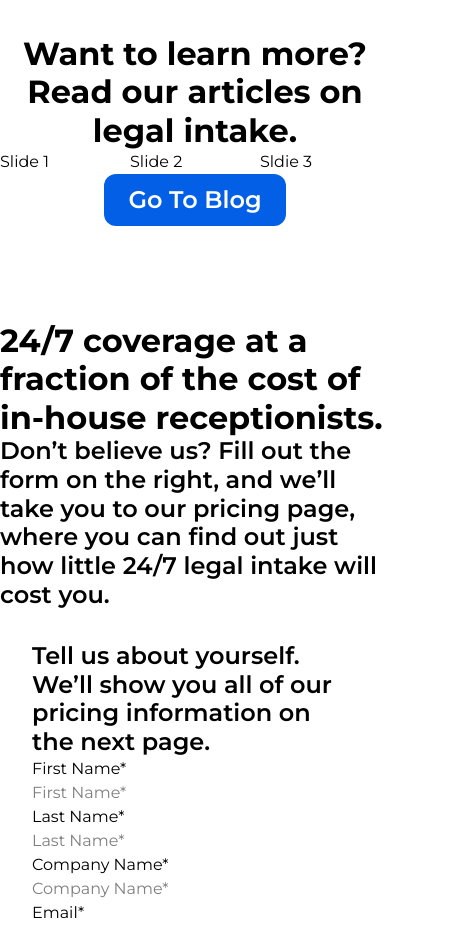
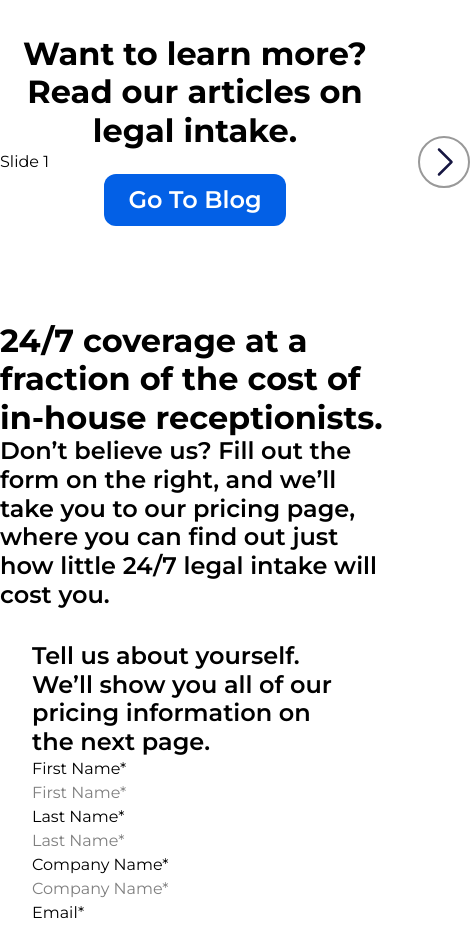
Before and after one commit to kayla-pagan/next-app, a Next.js app: page / in a window 390 px wide. Shown: the part 3860-4793 px from the top of the page, 470 px wide, since content can reach past the window. Built offline with nearby package versions, Linux system fonts and the light colour scheme.

Commit message:
Make prev and next buttons functional

```diff
--- a/app/components/Carousel.tsx
+++ b/app/components/Carousel.tsx
@@ -1,16 +1,84 @@
 "use client";
 
 import useEmblaCarousel from "embla-carousel-react"
+import { useCallback, useEffect, useState, type ReactNode } from "react";
+import { PiCaretLeft } from "react-icons/pi";
+import { PiCaretRight } from "react-icons/pi";
 
-export default function Carousel() {
-    const [emblaRef] = useEmblaCarousel()
+type Props = {
+    children: ReactNode;
+    loop?: boolean;
+    gapClassName?: string;
+    mdBasisClassName?: string;
+}
+
+export default function Carousel({
+    children,
+    loop = false,
+    gapClassName = "gap-6",
+    mdBasisClassName = "md:basis-1/3",
+}: Props) {
+    const [emblaRef, emblaApi] = useEmblaCarousel({
+        loop,
+        align: "start",
+        containScroll: "trimSnaps",
+        slidesToScroll: "auto"
+    })
+
+    const [canPrev, setCanPrev] = useState(false)
+    const [canNext, setCanNext] = useState(false)
+
+    const onSelect = useCallback(() => {
+        if(!emblaApi) {
+            return
+        }
+        setCanPrev(emblaApi.canScrollPrev())
+        setCanNext(emblaApi.canScrollNext())
+    }, [emblaApi])
+
+    useEffect(() => {
+        if(!emblaApi) {
+            return
+        }
+        onSelect()
+        emblaApi.on("select", onSelect)
+        emblaApi.on("init", onSelect)
+        return () => {
+            emblaApi.off("select", onSelect)
+            emblaApi.off("reInit", onSelect)
+        }
+    }, [emblaApi, onSelect])
+
+    const scrollPrev = useCallback(() => emblaApi?.scrollPrev(), [emblaApi])
+    const scrollNext = useCallback(() => emblaApi?.scrollNext(), [emblaApi])
 
     return (
-        <div className="embla w-full" ref={emblaRef}>
-            <div className="embla__container flex">
-                <div className="embla__slide basis-1/3">Slide 1</div>
-                <div className="embla__slide basis-1/3">Slide 2</div>
-                <div className="embla__slide basis-1/3">Sldie 3</div>
+        <div className="embla w-full relative">
+            <div className="embla__viewport overflow-hidden" ref={emblaRef}>
+                <div className="embla__container flex">
+                    <div className="embla__slide basis-full shrink-0 md:basis-1/3">Slide 1</div>
+                    <div className="embla__slide basis-full shrink-0 md:basis-1/3">Slide 2</div>
+                    <div className="embla__slide basis-full shrink-0 md:basis-1/3">Sldie 3</div>
+                    <div className="embla__slide basis-full shrink-0 md:basis-1/3">Slide 1</div>
+                    <div className="embla__slide basis-full shrink-0 md:basis-1/3">Slide 2</div>
+                    <div className="embla__slide basis-full shrink-0 md:basis-1/3">Sldie 3</div>
+                </div>
+                <button
+                    className="embla__prev absolute -left-20 top-1/2 -translate-y-1/2 flex justify-center items-center
+                                p-1 border border-2 border-gray rounded-full disabled:opacity-50"
+                    onClick={scrollPrev}
+                    disabled={!canPrev}
+                >
+                    <PiCaretLeft className="w-10 h-auto text-navy-blue" />
+                </button>
+                <button
+                    className="embla__next absolute -right-20 top-1/2 -translate-y-1/2 flex justify-center items-center
+                                p-1 border border-2 border-gray rounded-full disabled:opacity-50"
+                    onClick={scrollNext}
+                    disabled={!canNext}
+                >
+                    <PiCaretRight className="w-10 h-auto text-navy-blue" />
+                </button>
             </div>
         </div>
     )
```
